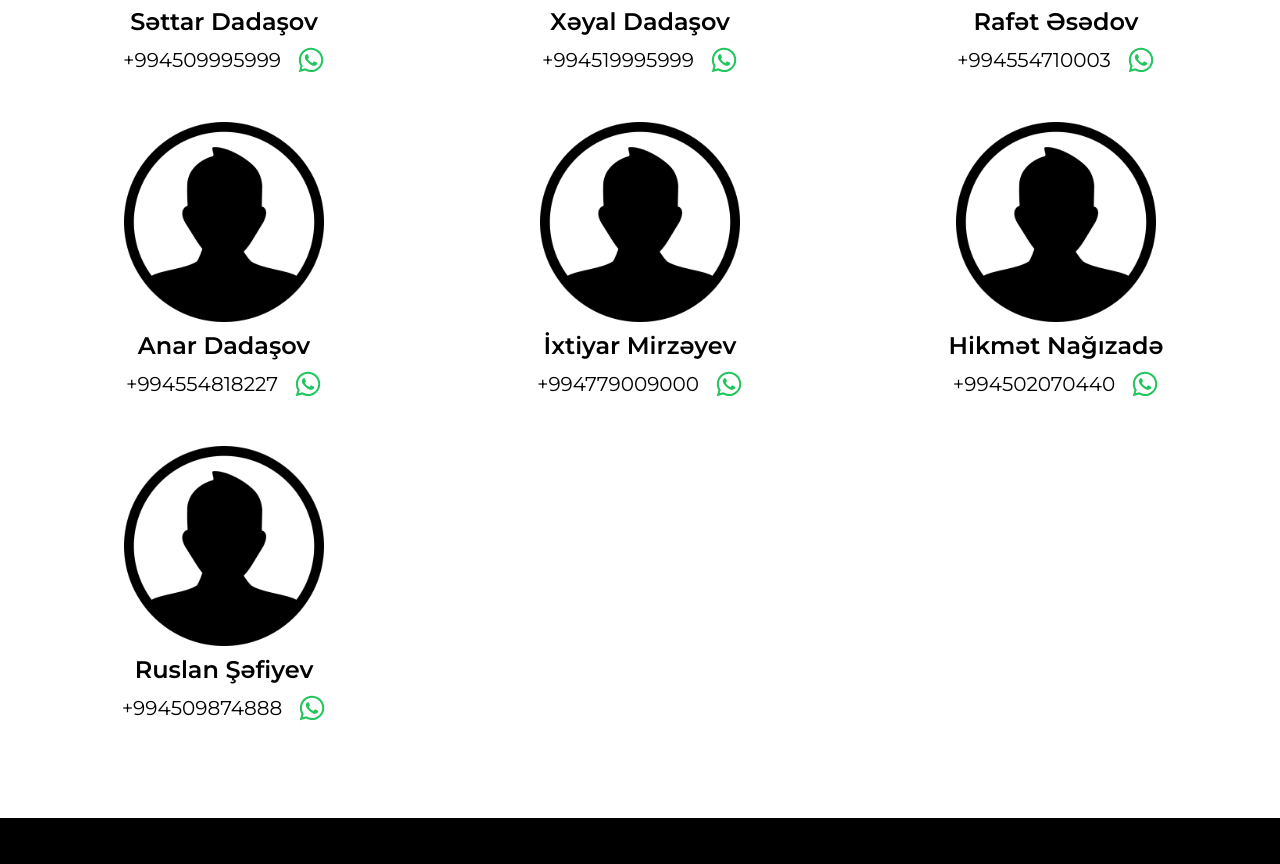
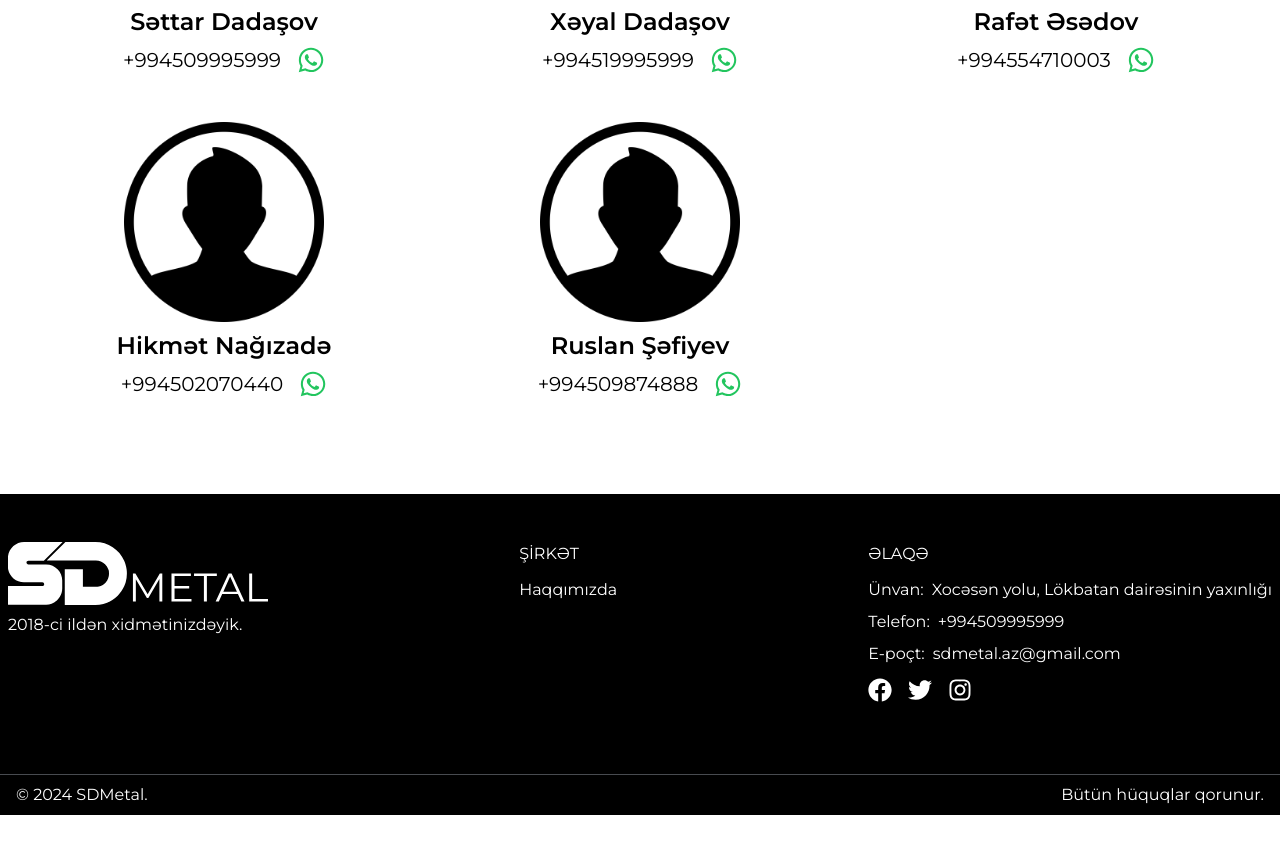
Before and after one commit to Visual-M/sdmetalaz, a Next.js app: page /selling in a window 1280 px wide. Shown: the part 923-1787 px from the top of the page. After the commit the page ends 1738 px from the top, so only its background shows below. Built offline with nearby package versions, Linux system fonts and the light colour scheme.

Commit message:
Update data.ts

```diff
--- a/constants/data.ts
+++ b/constants/data.ts
@@ -513,18 +513,6 @@ export const sellingMetalPage = {
       phone: "+994554710003",
     },
     {
-      id: 4,
-      name: "Anar Dadaşov",
-      image: "/images/selling.png",
-      phone: "+994554818227",
-    },
-    {
-      id: 5,
-      name: "İxtiyar Mirzəyev",
-      image: "/images/selling.png",
-      phone: "+994779009000",
-    },
-    {
       id: 6,
       name: "Hikmət Nağızadə",
       image: "/images/selling.png",
```
